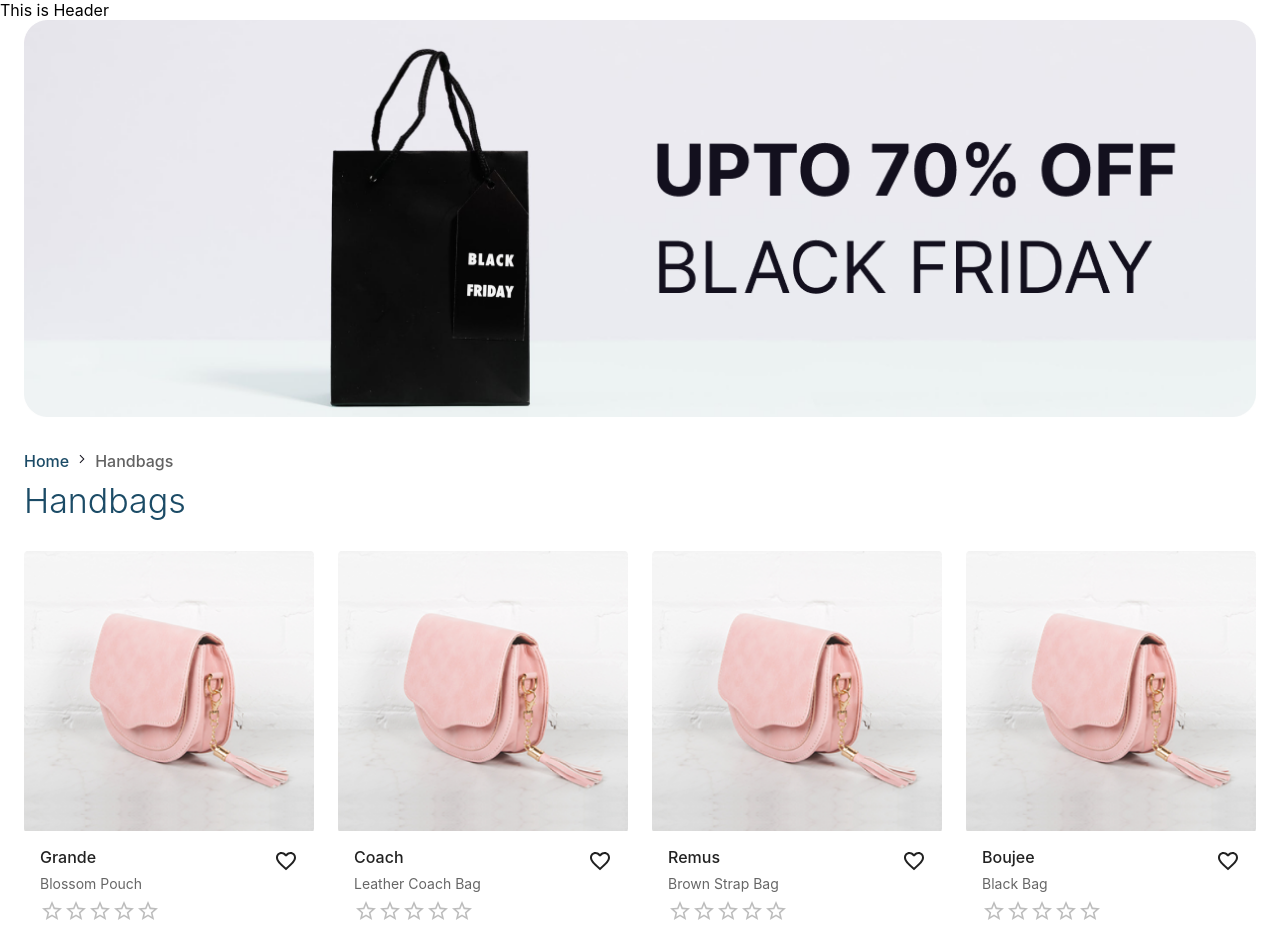
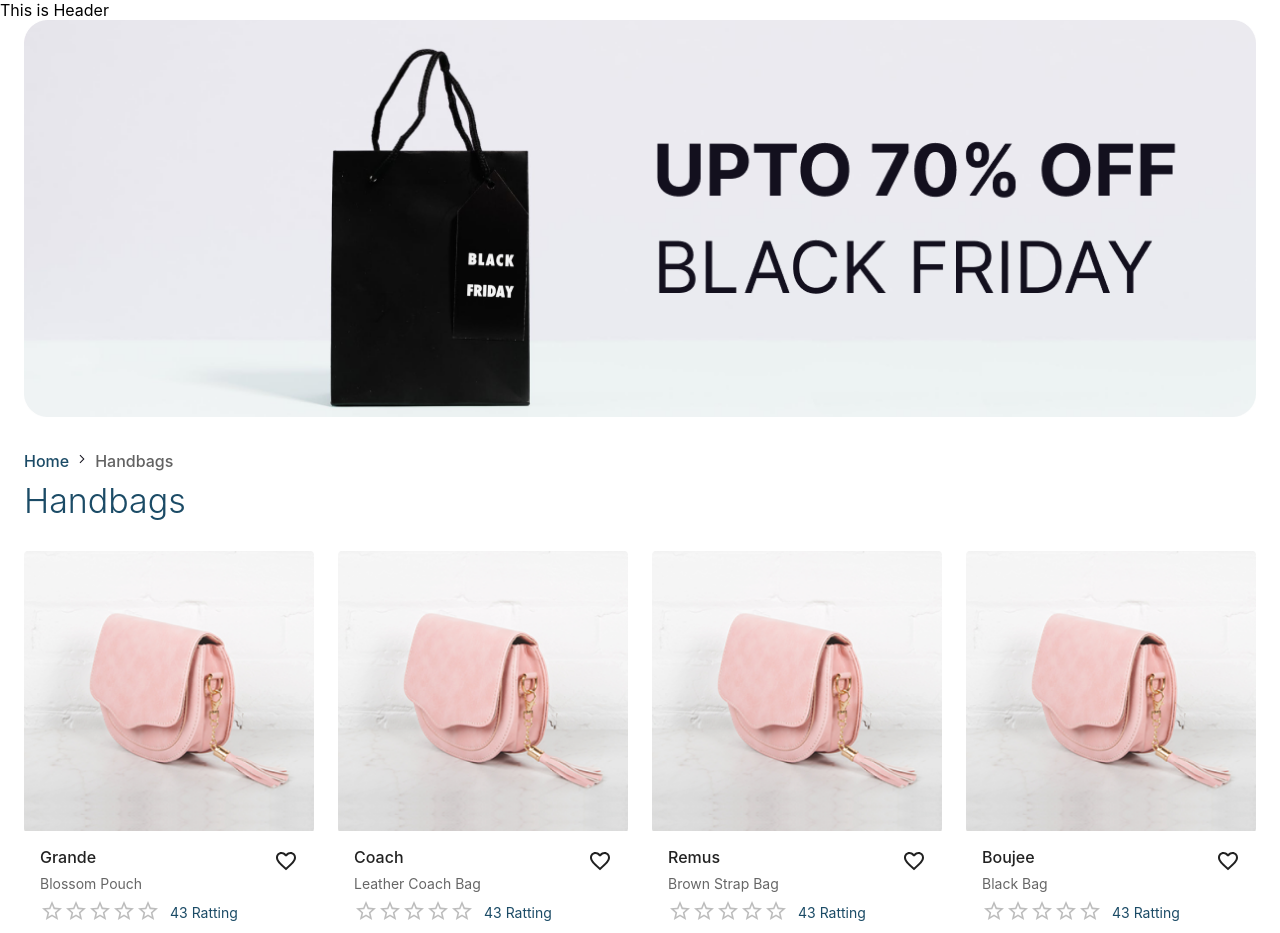
Before and after one commit to JSD-0923/frontend-final-2, a React (Create React App) app: page /category in a window 1280 px wide. Shown: the top 933 px of the page. Built offline with nearby package versions, Linux system fonts and the light colour scheme.

Commit message:
category page component and styled

```diff
--- a/src/components/ProductCard/ProductCard.js
+++ b/src/components/ProductCard/ProductCard.js
@@ -1,8 +1,7 @@
 import React from 'react'
 import { Card, Box, Rating, Typography, CardMedia, CardContent } from "@mui/material";
 import FavoriteBorderIcon from "@mui/icons-material/FavoriteBorder";
-import product from '../../assets/images/pink-bag.png'
-
+import product from '../../assetsnoura/images/pink-bag.png'
 
 const ProductCard = (props) => {
   return (
@@ -10,7 +9,6 @@ const ProductCard = (props) => {
       <CardMedia
         sx={{ height: 280 }}
         image={product}
-
       />
       <CardContent>
         <Box
@@ -38,7 +36,7 @@ const ProductCard = (props) => {
 
           {props.productDetails.productDescription}
         </Typography>
-
+        <Box sx={{ display: 'flex' }}>
           <Typography gutterBottom variant="none" component="div"
             sx={{
               fontSize: '16px',
@@ -48,6 +46,8 @@ const ProductCard = (props) => {
 
             {props.newArrival ? null : <Rating name="half-rating-read" value={props.productDetails.rating} precision={0.5} readOnly />}
           </Typography>
+          <Typography sx={{ paddingTop: '8px', paddingLeft: '10px', fontWaigth: '500', fontSize: '14px', color: 'primary.main' }} component={'p'}>43 Ratting</Typography>
+        </Box>
         <Typography gutterBottom variant="none" component="div"
           sx={{
             fontSize: '16px',
```
Also changed, not shown: src/pages/CategoryPage/CategorayPage.js (+2 -5 lines), src/assetsnoura/images/hero.png (renamed from src/assets/images/hero.png), src/assetsnoura/images/pink-bag.png (renamed from src/assets/images/pink-bag.png). Lines whose indentation alone changed are shown as unchanged.
